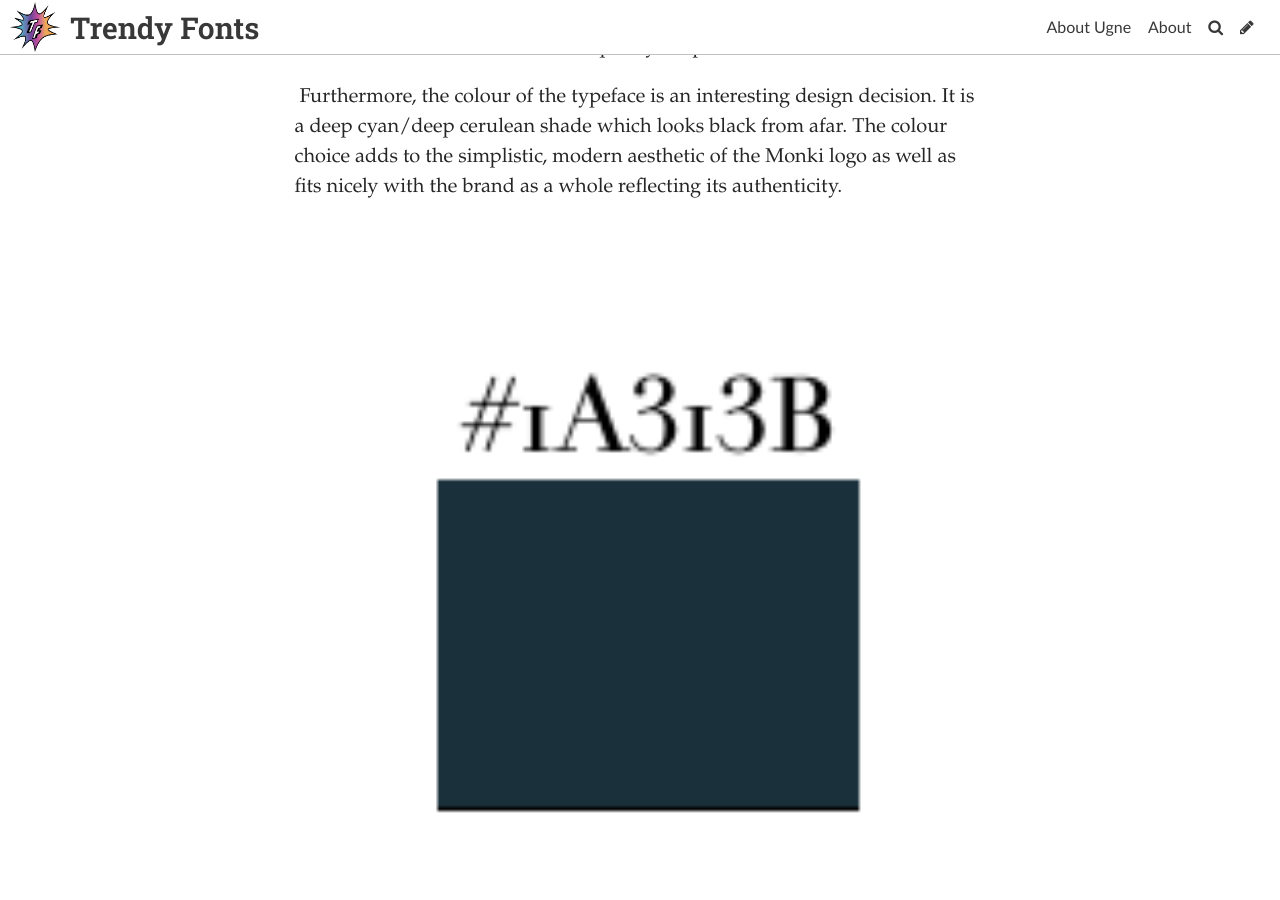
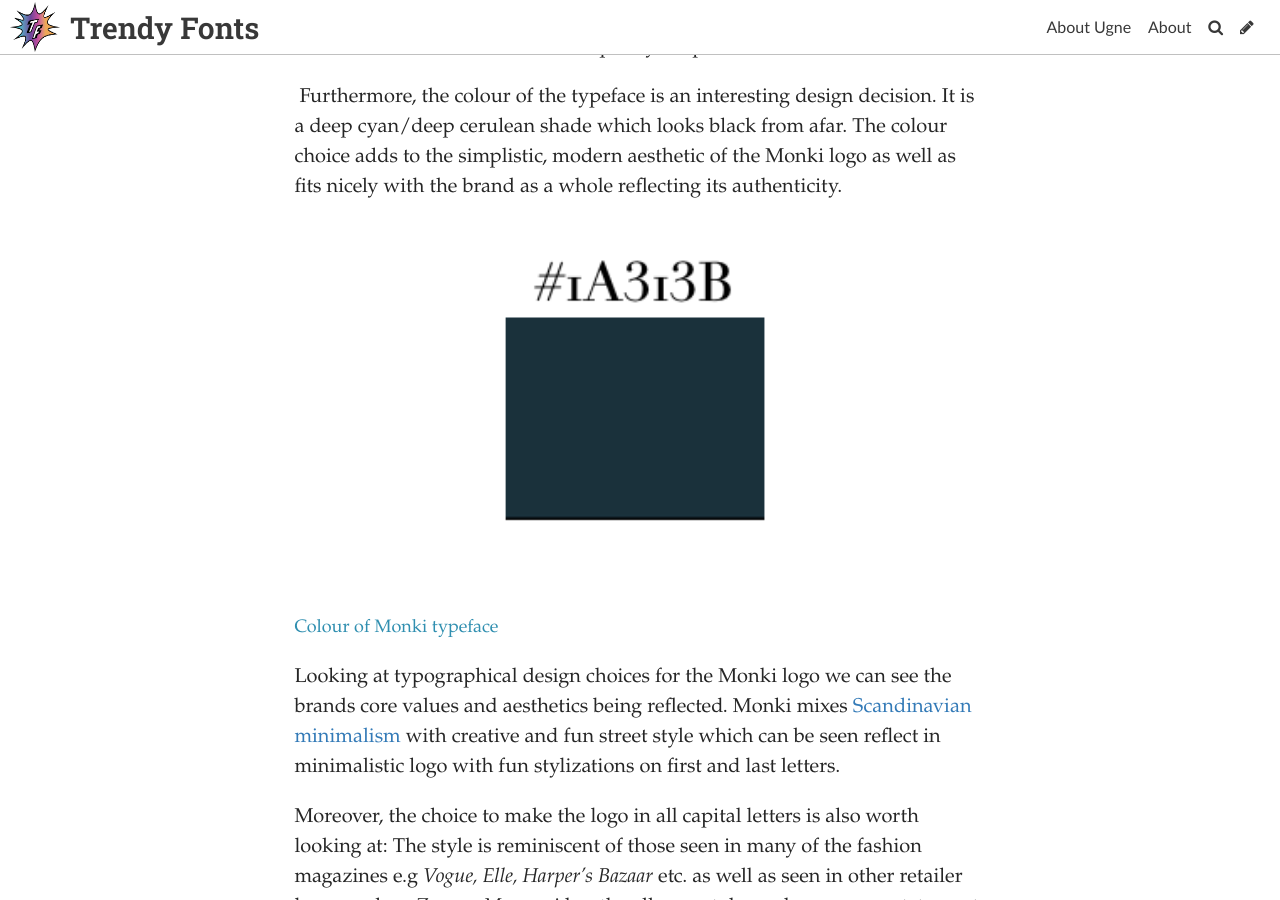
Before and after one commit to Pumpkinhead98/populartypo, a Jekyll site: the page built from _posts/2020-10-29-fun-but-make-it-fashion-the-typography-of-high-street-seller-monki.md, in a window 1280 px wide and 900 px high, scrolled down 756 px. Built offline with Jekyll 4.4.1, drawn with Linux system fonts in a browser that asks for light colours; some web fonts are replaced.

Commit message:
Update Post “2020-10-29-fun-but-make-it-fashion-the-typography-of-high-street-seller-monki”

```diff
--- a/_posts/2020-10-29-fun-but-make-it-fashion-the-typography-of-high-street-seller-monki.md
+++ b/_posts/2020-10-29-fun-but-make-it-fashion-the-typography-of-high-street-seller-monki.md
@@ -16,7 +16,7 @@
 
  Furthermore, the colour of the typeface is an interesting design decision. It is a deep cyan/deep cerulean shade which looks black from afar. The colour choice adds to the simplistic, modern aesthetic of the Monki logo as well as fits nicely with the brand as a whole reflecting its authenticity.
 
-![Colour of Monki typeface ](../uploads/skjermbilde-2020-10-29-kl.-23.42.48.png)
+![Colour of Monki typeface ](../uploads/skjermbilde-2020-10-29-kl.-23.46.00.png)
 
 Looking at typographical design choices for the Monki logo we can see the brands core values and aesthetics being reflected. Monki mixes [Scandinavian minimalism](https://hmgroup.com/brands/monki.html) with creative and fun street style which can be seen reflect in minimalistic logo with fun stylizations on first and last letters.
 
```
Also changed, not shown: uploads/skjermbilde-2020-10-29-kl.-23.32.54.png (deleted), uploads/skjermbilde-2020-10-29-kl.-23.42.48.png (deleted), uploads/skjermbilde-2020-10-29-kl.-23.42.55.png (deleted), uploads/skjermbilde-2020-10-29-kl.-23.46.00.png (added).
